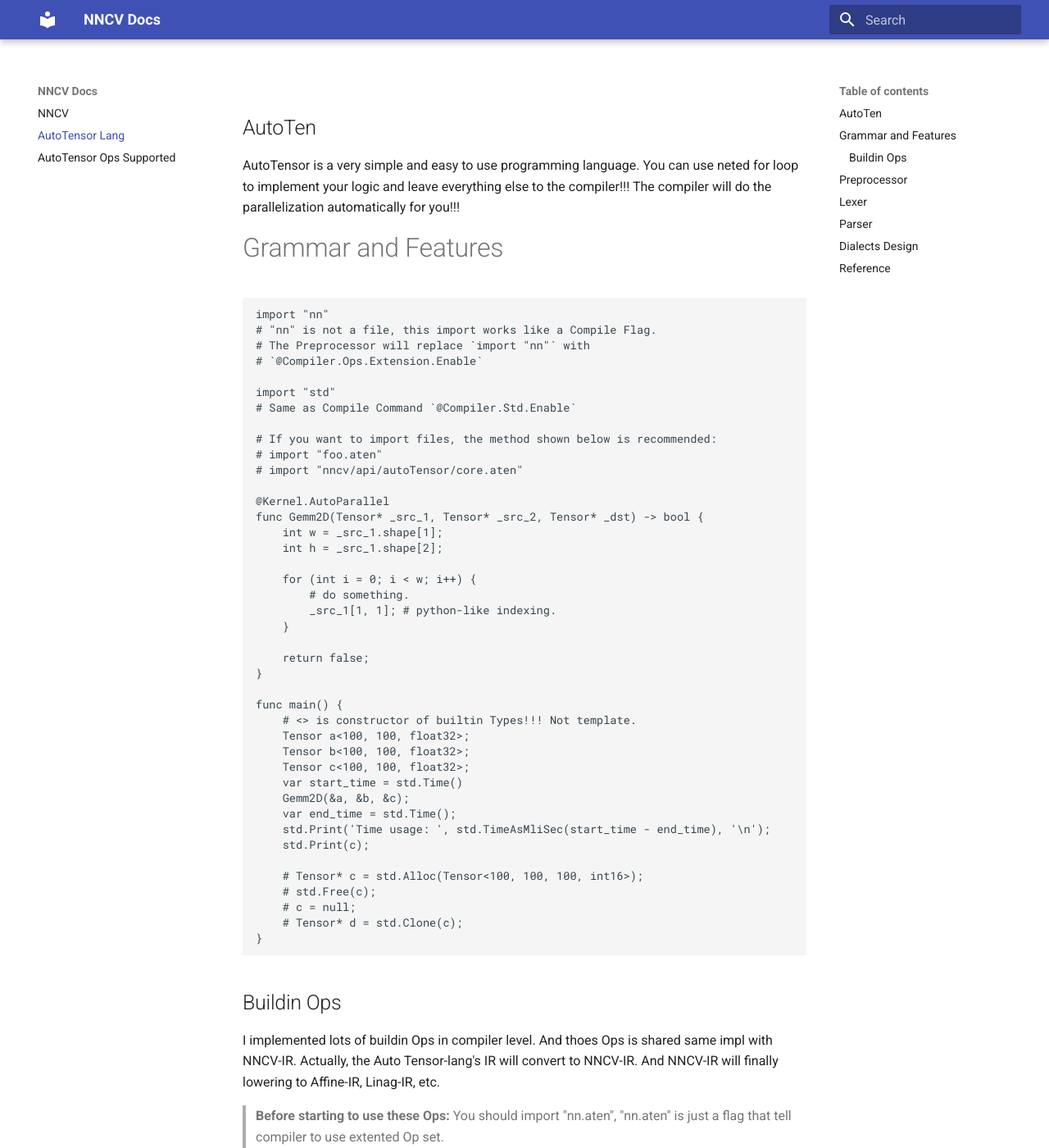
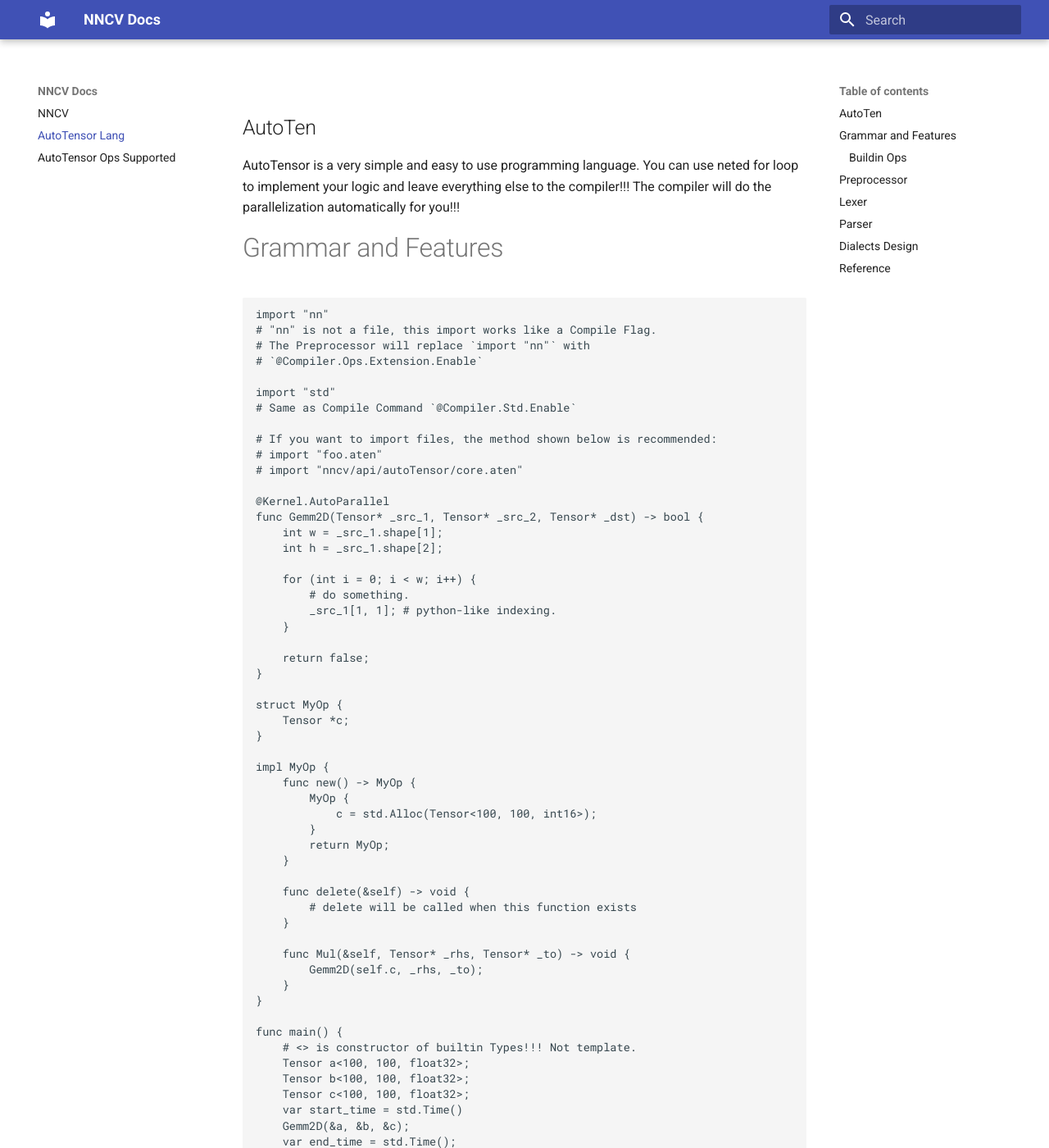
Before and after one commit to chenghuaWang/nncv, an MkDocs documentation site: the page built from docs/docs/AutoTensor-Lang.md, in a window 1280 px wide and 1400 px high. Shown: the whole window at 82% size. Built offline with MkDocs 1.6.1 and Material for MkDocs 9.7.7, drawn with Linux system fonts in a browser that asks for light colours; some of the changed text lies outside the part shown.

Commit message:
[impl] AutoTen-lang Token

````diff
--- a/docs/docs/AutoTensor-Lang.md
+++ b/docs/docs/AutoTensor-Lang.md
@@ -31,6 +31,27 @@
     return false;
 }
 
+struct MyOp {
+    Tensor *c;
+}
+
+impl MyOp {
+    func new() -> MyOp {
+        MyOp {
+            c = std.Alloc(Tensor<100, 100, int16>);
+        }
+        return MyOp;
+    }
+
+    func delete(&self) -> void {
+        # delete will be called when this function exists
+    }
+
+    func Mul(&self, Tensor* _rhs, Tensor* _to) -> void {
+        Gemm2D(self.c, _rhs, _to);
+    }
+}
+
 func main() {
     # <> is constructor of builtin Types!!! Not template.
     Tensor a<100, 100, float32>;
@@ -46,6 +67,8 @@
     # std.Free(c);
     # c = null;
     # Tensor* d = std.Clone(c);
+
+    # MyOp o = MyOp.new();
 }
 ```
 
@@ -57,9 +80,9 @@
 
 The Ops supported is briefly shown below:
 
-|Op Name|Describe|
-|:-:|:-:|
-|nn.Conv2d(...)|2d convolution|
+|    Op Name     |    Describe    |
+| :------------: | :------------: |
+| nn.Conv2d(...) | 2d convolution |
 
 ---
 
@@ -79,3 +102,4 @@
 
 * Programming Language Pragmatics 4th
 * [LLVM Pascal Scanner](https://github.com/FrozenGene/LLVMPascalCompiler/blob/master/LLVMPascal/LLVMPascal/scanner.cpp#L172)
+* [How to learn AI Compiler](https://www.zhihu.com/question/564620976/answer/2848127300)
````
Also changed, not shown: 3 other files.
